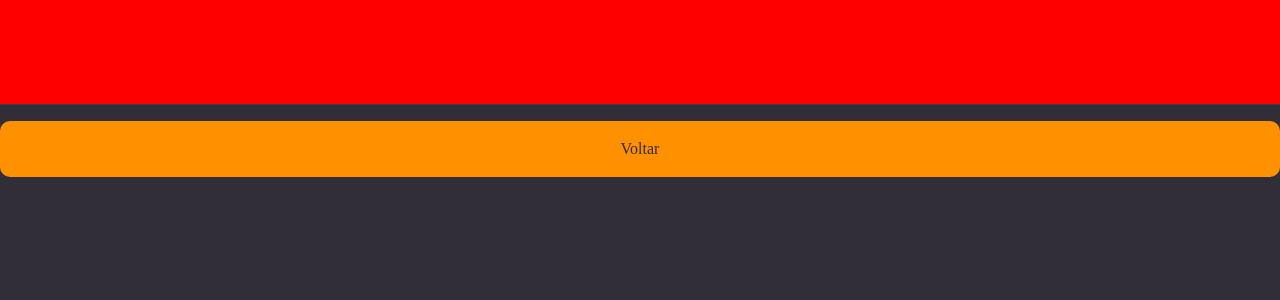
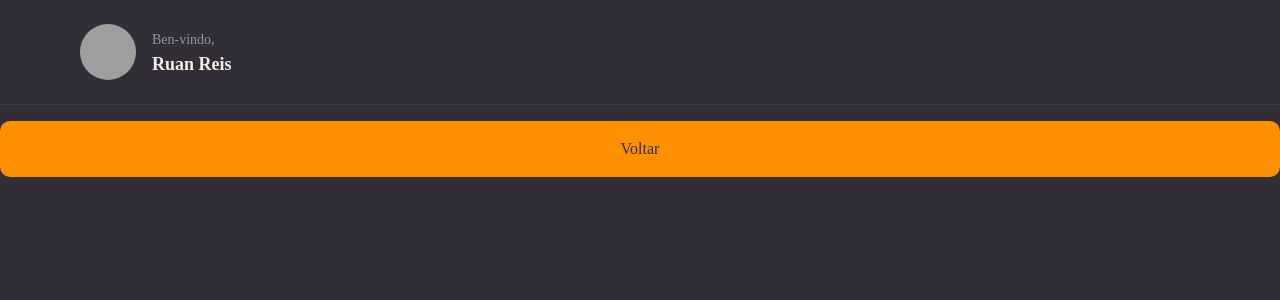
Before and after one commit to Limb00z/rr-notes, a React (Vite) app: page / in a window 1280 px wide. Shown: the top 300 px of the page. Built offline with nearby package versions, Linux system fonts and the light colour scheme; grey boxes are pictures that could not be loaded.

Commit message:
estilizando o Header e instalando icons

```diff
--- a/package.json
+++ b/package.json
@@ -12,6 +12,7 @@
   "dependencies": {
     "react": "^18.2.0",
     "react-dom": "^18.2.0",
+    "react-icons": "^4.9.0",
     "styled-components": "^5.3.11"
   },
   "devDependencies": {
--- a/src/components/Header/index.jsx
+++ b/src/components/Header/index.jsx
@@ -1,10 +1,16 @@
-import { Container } from "./styles";
-
+import { Container, Profile } from "./styles";
 
 export function Header() {
-    return (
-        <Container>
+  return (
+    <Container>
+      <Profile>
+        <img src="https://github.com/Limb00z.png" alt="Foto do usuário" />
 
-        </Container>
-    );
+        <div>
+          <span>Ben-vindo, </span>
+          <strong>Ruan Reis</strong>
+        </div>
+      </Profile>
+    </Container>
+  );
 }
--- a/src/components/Header/styles.js
+++ b/src/components/Header/styles.js
@@ -8,12 +8,41 @@
 
     border-bottom-width: 1px;
     border-bottom-style: solid;
-    border-bottom-color: ${({theme}) => theme.COLORS.BACKGROUND_700};
+    border-bottom-color: ${({ theme }) => theme.COLORS.BACKGROUND_700};
 
     display: flex;
     justify-content: space-between;
 
     padding: 0 80px;
 
-    background: red;
-`
+
+`;
+
+export const Profile = styled.div`
+    display: flex;
+    align-items: center;
+
+    >img{
+        width: 56px;
+        height: 56px;
+        border-radius: 50%;
+    }
+
+    >div{
+        display: flex;
+        flex-direction: column;
+        margin-left: 16px;
+        line-height: 24px;
+
+        span{
+            font-size: 14px;
+            color: ${ ({theme}) => theme.COLORS.GRAY_100};
+        }
+
+        strong{
+            font-size: 18px;
+            color: ${ ({theme}) => theme.COLORS.white};
+        }
+    }
+
+`;
```
Also changed, not shown: 1 other file (tests, documents, lock files or other folders).
